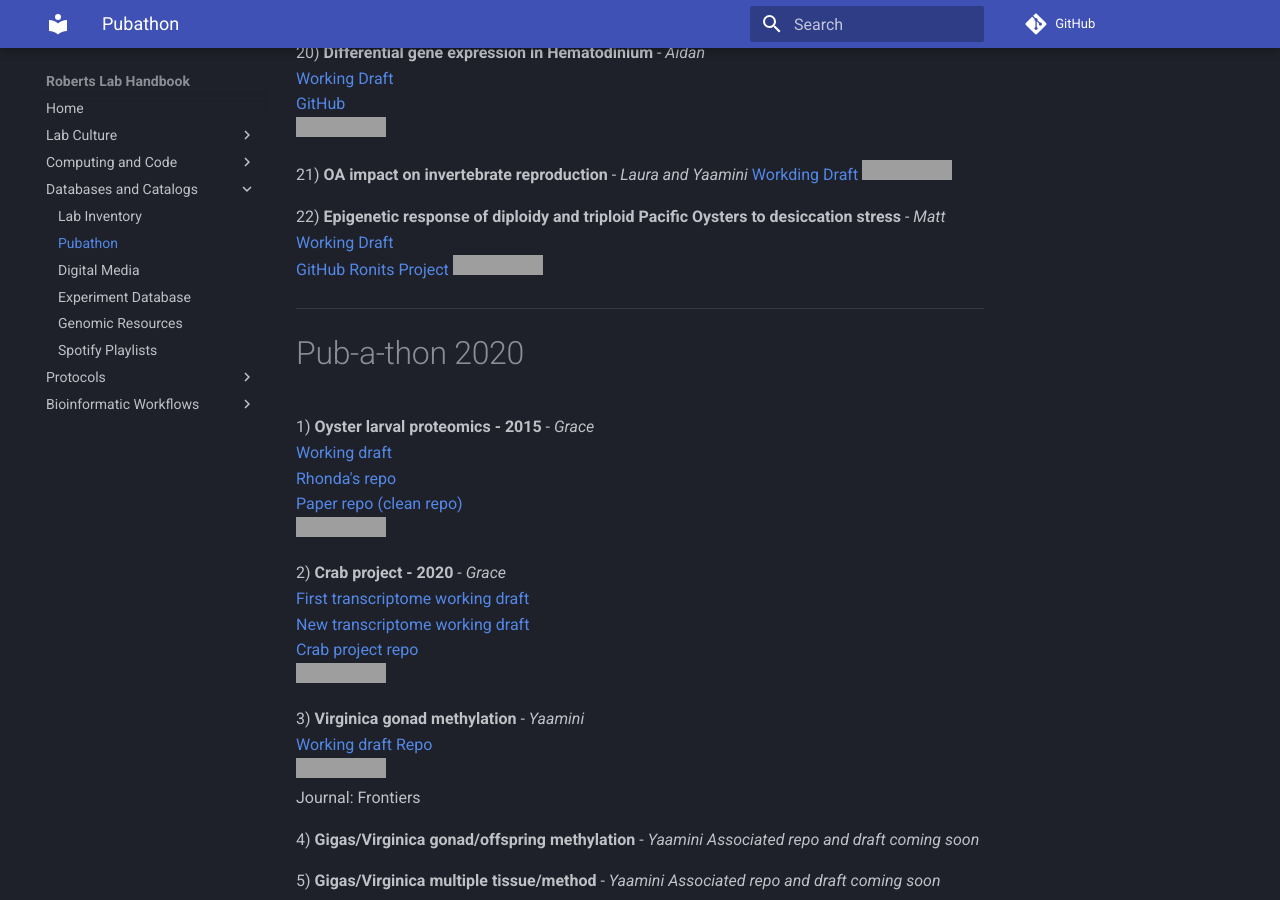
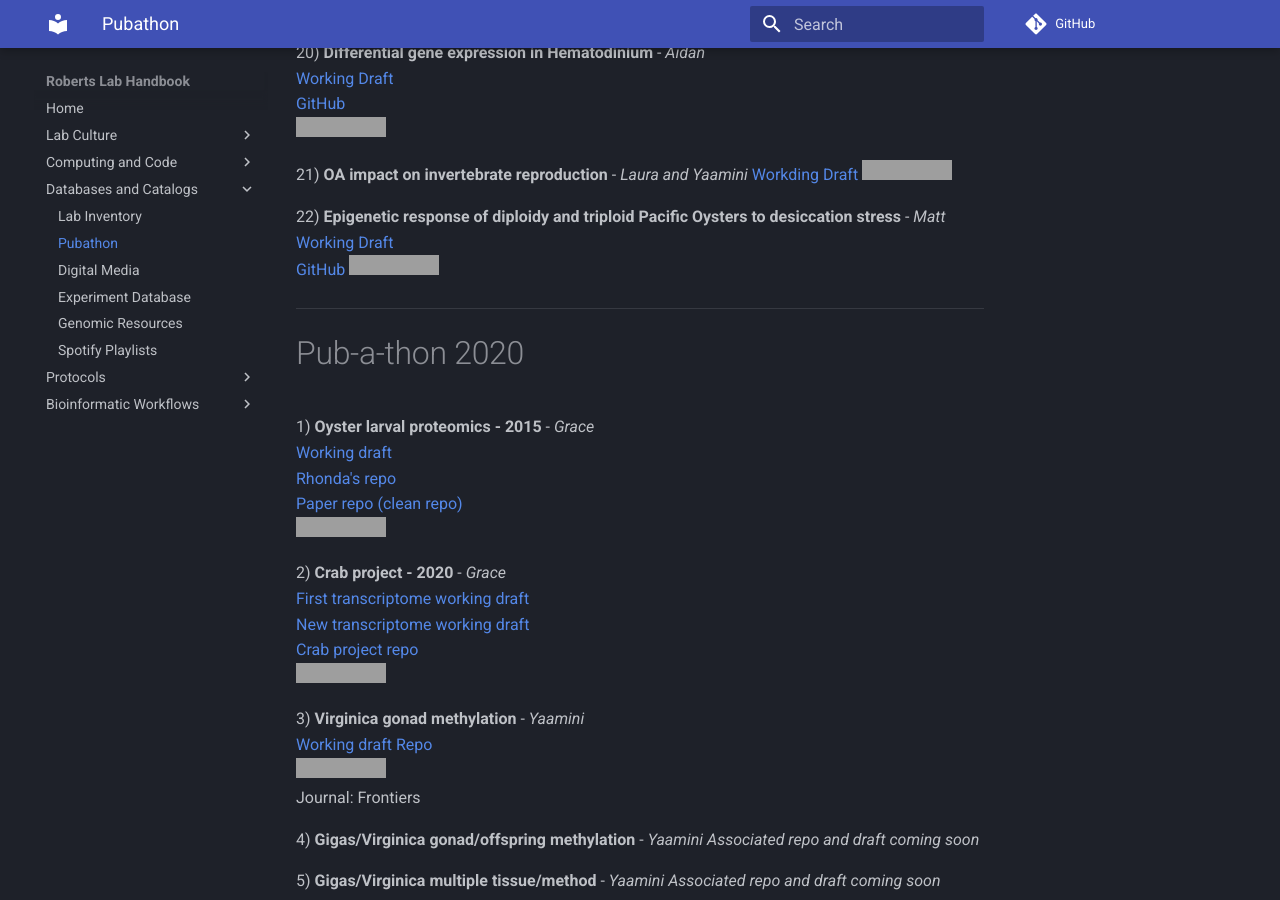
Before and after one commit to RobertsLab/resources, an MkDocs documentation site: the page built from docs/Pubathon.md, in a window 1280 px wide and 900 px high, scrolled down 3143 px, cut to the strip 0-900 px from the top of the window. Built offline with MkDocs 1.6.1 and Material for MkDocs 9.7.7, drawn with Linux system fonts in a browser that asks for light colours; comment, search, counter and statistics services are not loaded; grey boxes are pictures that could not be loaded.

Commit message:
Update Pubathon.md

```diff
--- a/docs/Pubathon.md
+++ b/docs/Pubathon.md
@@ -118,7 +118,6 @@ https://doi.org/10.1038/s41597-021-00842-w
 22) **Epigenetic response of diploidy and triploid Pacific Oysters to desiccation stress**  - _Matt_
 [Working Draft](https://docs.google.com/document/d/17mcGDI-TWmU4vgBXmiXmeofe4qEuFH5inBKBHhG9tzg/edit?usp=sharing)
 [GitHub](https://github.com/mattgeorgephd/project-gigas_ploidy)
-[Ronits Project](https://github.com/ronitjain31/gigas_ploidy)
 ![status](https://img.shields.io/badge/pub--a--thon%20status-early%20draft-yellow.svg)
 
 ---
```
